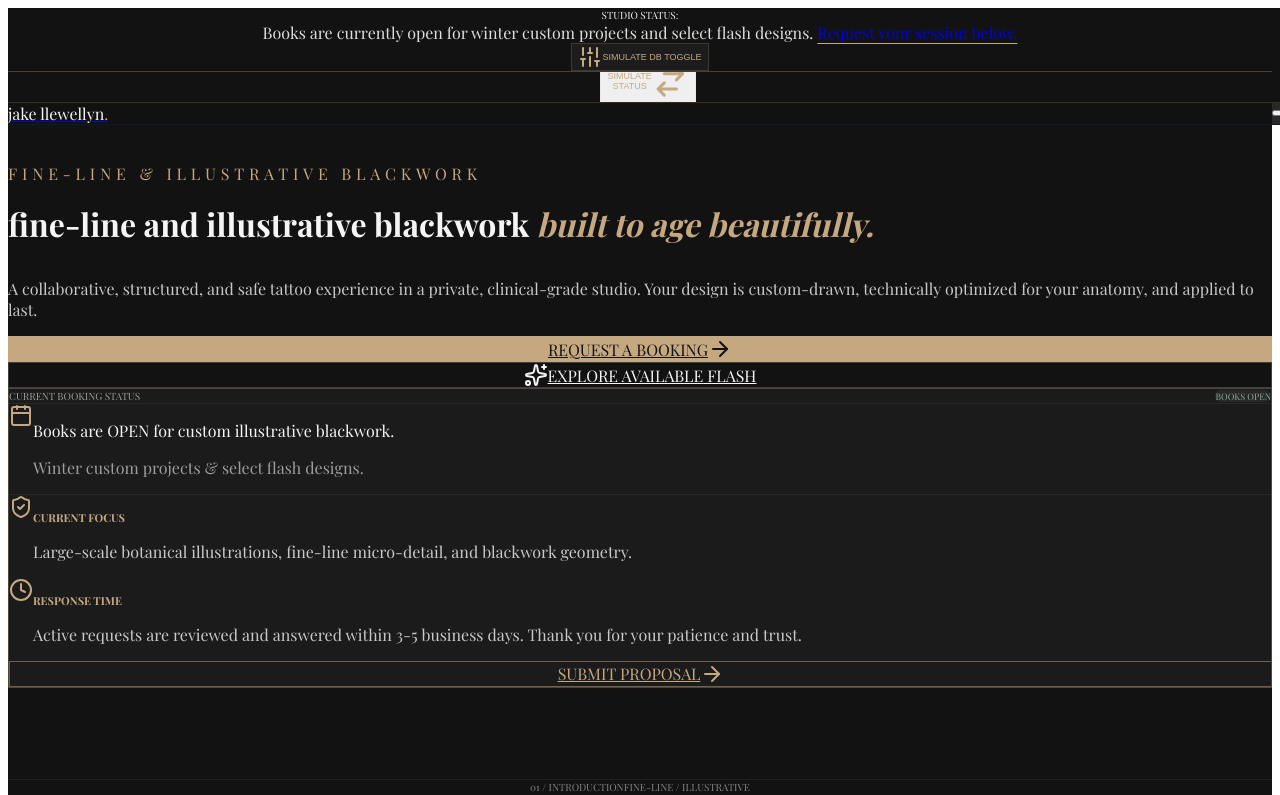
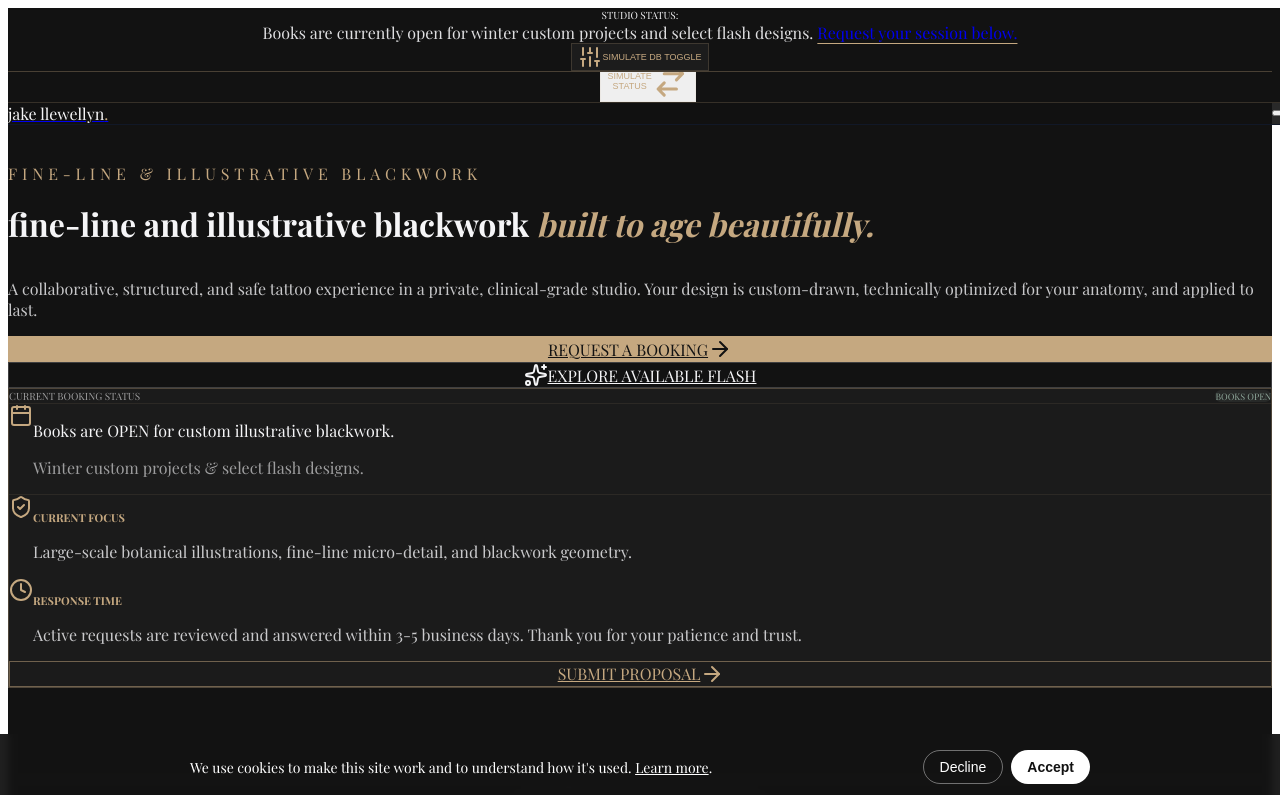
Before and after one commit to AlexThomas-Graft0/tattoos-by-jake-llewellyn-f08acf, a Next.js app: page / in a window 1280 px wide. Shown: the top 795 px of the page. Built offline with nearby package versions, Linux system fonts and the light colour scheme.

Commit message:
add components/CookieBanner.tsx

```diff
--- /dev/null
+++ b/components/CookieBanner.tsx
@@ -0,0 +1,29 @@
+'use client';
+
+import { useEffect, useState } from 'react';
+
+export function CookieBanner() {
+  const [show, setShow] = useState(false);
+  useEffect(() => {
+    try { if (!localStorage.getItem('cookie_consent')) setShow(true); } catch {}
+  }, []);
+  const choose = (v: string) => {
+    try { localStorage.setItem('cookie_consent', v); } catch {}
+    setShow(false);
+  };
+  if (!show) return null;
+  return (
+    <div style={{ position: 'fixed', left: 0, right: 0, bottom: 0, zIndex: 50, background: 'rgba(20,20,20,0.95)', color: '#fff', padding: '16px', backdropFilter: 'blur(4px)' }}>
+      <div style={{ maxWidth: 900, margin: '0 auto', display: 'flex', flexWrap: 'wrap', gap: 12, alignItems: 'center', justifyContent: 'space-between' }}>
+        <p style={{ margin: 0, fontSize: 14 }}>
+          We use cookies to make this site work and to understand how it&apos;s used.{' '}
+          <a href="/cookies" style={{ color: '#fff', textDecoration: 'underline' }}>Learn more</a>.
+        </p>
+        <div style={{ display: 'flex', gap: 8, flexShrink: 0 }}>
+          <button onClick={() => choose('declined')} style={{ border: '1px solid rgba(255,255,255,0.4)', background: 'transparent', color: '#fff', borderRadius: 999, padding: '8px 16px', fontSize: 14, cursor: 'pointer' }}>Decline</button>
+          <button onClick={() => choose('accepted')} style={{ border: 'none', background: '#fff', color: '#111', borderRadius: 999, padding: '8px 16px', fontSize: 14, fontWeight: 600, cursor: 'pointer' }}>Accept</button>
+        </div>
+      </div>
+    </div>
+  );
+}
```
